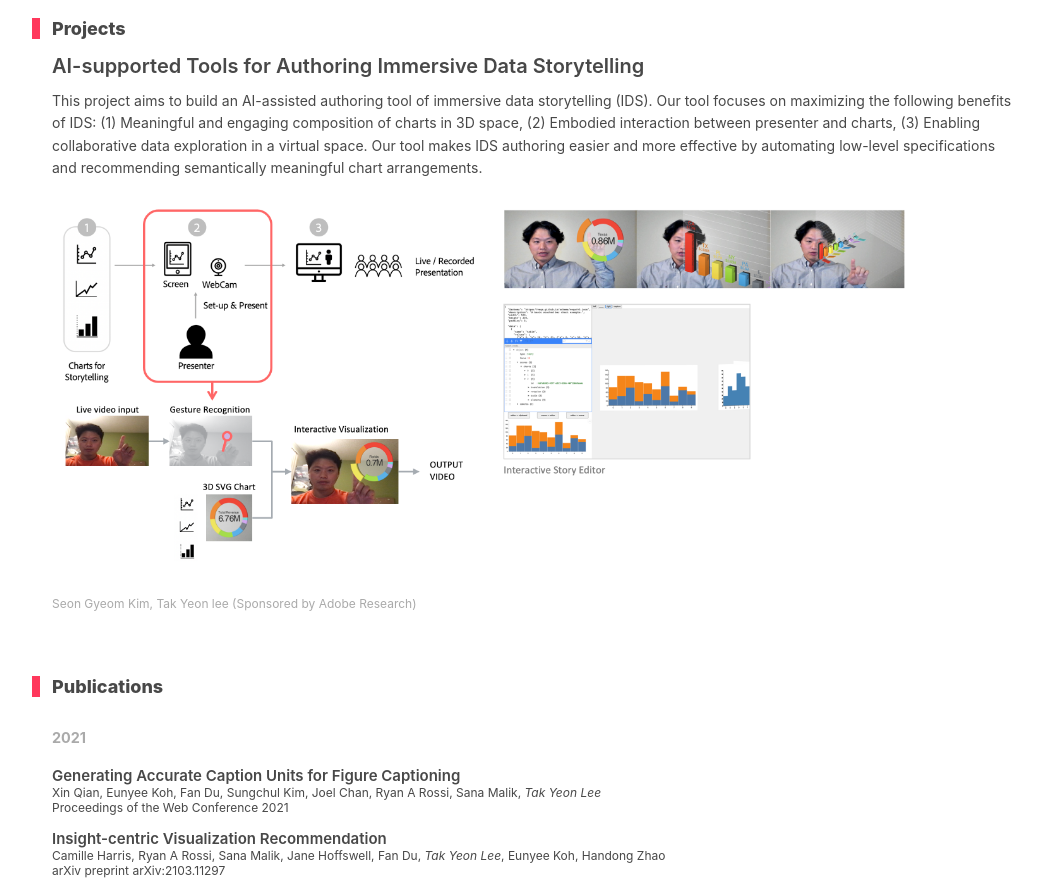
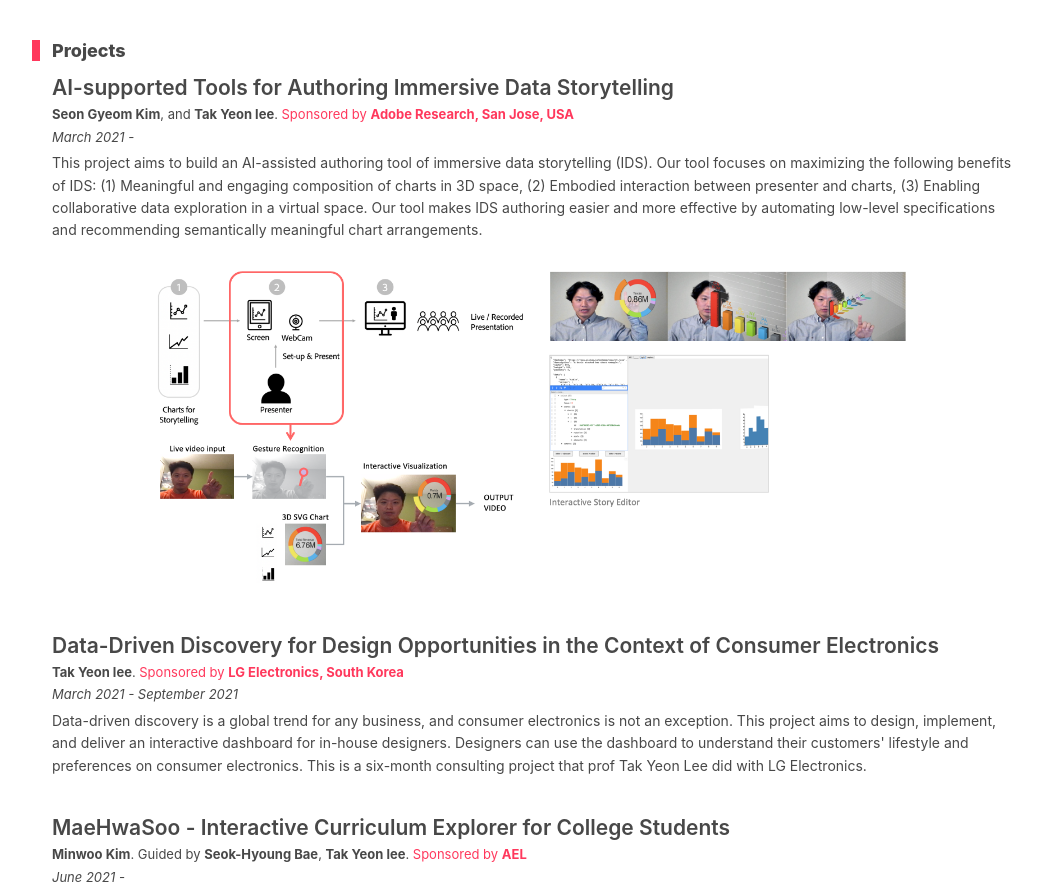
Before and after one commit to reflect9/ael, a React (Create React App) app: page / in a window 1280 px wide. Shown: the part 1860-2753 px from the top of the page, without its empty margins (108-1150 px from the left). Built offline with nearby package versions, Linux system fonts and the light colour scheme.

Commit message:
projects added

```diff
--- a/src/App.js
+++ b/src/App.js
@@ -6,6 +6,7 @@ import joohyoungpark_image from "./images/member_photo/joohyoungpark.jpeg";
 // import noun_person from "./images/noun_person.png";
 import noun_person_svg from "./images/noun_Human_823373.svg";
 import image_ids_all from "./images/project_photo/ids-all.png";
+import maehwasoo from "./images/project_photo/maehwasoo.png";
 // import SimpleImageSlider from "react-simple-image-slider";
 
 import React, { Component } from 'react';
@@ -67,9 +68,9 @@ function App() {
 
         {/* Section 1 Who We Are */}
         <section>
-          <h2>Lab's Vision</h2>
+          <h2>Vision</h2>
           <p>
-            Welcome to the AI Experience Lab (AEL) founded by prof. <a href="http://www.takyeonlee.com" target='_blank'>Tak Yeon Lee</a> in 2021. The following manifesto guides us to design innovative yet practical solutions using data and AI technology.
+            Welcome to the AI Experience Lab (AEL) founded by prof. <a href="http://www.takyeonlee.com" target='_blank'>Tak Yeon Lee</a> in 2021. We create innovation solutions for real-world problems by integrating the power of <em>design</em>, <em>data</em>, and <em>AI-technology</em>. The following manifesto tells about our approach in detail.
           </p>
 
           <h3><em>Data-Centric Design</em> over Traditional Industrial Design</h3>
@@ -147,7 +148,7 @@ function App() {
             </li>
             <li>
               <img src={joohyoungpark_image} />
-              <div className="name">JooHyoung, Park</div>
+              <div className="name">Juhyeong, Park</div>
               <div className="role">Master Student</div>
               <div className="email">
                 wngud913@kaist.ac.kr
@@ -168,7 +169,7 @@ function App() {
         <section>
           <h2>How to Join</h2>
           <p>
-          We are always looking for students interested in AI-infused products and data-driven design. If you're interested in working with me, please read below and send me an email (reflect9 at gmail dot com).
+          We are always looking for students interested in AI-infused products and data-driven design. If you're interested in working with me, please read below and send me an email (takyeonlee at kaist dot ac dot kr).
           </p>
           <h3>Ph.D. student</h3>
           <p>
@@ -203,33 +204,70 @@ function App() {
         <section>
           <h2>Projects</h2>
           <div className="project">
-            {/* <div className="carousel">
-              <SimpleImageSlider
-                width={400}
-                height={250}
-                images={images_ids}
-                slideDuration={0.1}
-                showBullets={true}
-                showNavs={true}
-                startIndex={0}
-              />
-            </div> */}
             <div className="title">
                 AI-supported Tools for Authoring Immersive Data Storytelling
             </div>
-
-
+            <div className="contributors">
+              <b>Seon Gyeom Kim</b>, and <b>Tak Yeon lee</b>.
+              <span className="sponsor"> Sponsored by <b>Adobe Research, San Jose, USA</b></span>
+            </div>
+            <div className="time">
+              March 2021 -
+            </div>
             <div className="description">
-              This project aims to build an AI-assisted authoring tool of immersive data storytelling (IDS). Our tool focuses on maximizing the following benefits of IDS: (1) Meaningful and engaging composition of charts in 3D space, (2) Embodied interaction between presenter and charts, (3) Enabling collaborative data exploration in a virtual space. Our tool makes IDS authoring easier and more effective by automating low-level specifications and recommending semantically meaningful chart arrangements.
+              This project aims to build an AI-assisted  authoring tool of immersive data storytelling (IDS). Our tool focuses on maximizing the following benefits of IDS: (1) Meaningful and engaging composition of charts in 3D space, (2) Embodied interaction between presenter and charts, (3) Enabling collaborative data exploration in a virtual space. Our tool makes IDS authoring easier and more effective by automating low-level specifications and recommending semantically meaningful chart arrangements.
             </div>
-            <div className="image" style={{margin:"20px 0", width:"90%"}}>
+            <div className="image" style={{margin:"20px auto", width:"80%",}}>
               <img src={image_ids_all}/>
             </div>
-            <div className="participants">
-                Seon Gyeom Kim, Tak Yeon lee (Sponsored by Adobe Research)
+
+          </div>
+
+          <div className="project">
+            <div className="title">
+                Data-Driven Discovery for Design Opportunities in the Context of Consumer Electronics
             </div>
+            <div className="contributors">
+              <b>Tak Yeon lee</b>.
+              <span className="sponsor"> Sponsored by <b>LG Electronics, South Korea</b></span>
+            </div>
+            <div className="time">
+              March 2021 - September 2021
+            </div>
+            <div className="description">
+              Data-driven discovery is a global trend for any business, and
+              consumer electronics is not an exception. This project aims to design, implement, and deliver
+              an interactive dashboard for in-house designers. Designers can use the dashboard to understand
+              their customers' lifestyle and preferences on consumer electronics.
+              This is a six-month consulting project that prof Tak Yeon Lee did with LG Electronics.
+            </div>
+          </div>
 
+          <div className="project">
+            <div className="title">
+                MaeHwaSoo - Interactive Curriculum Explorer for College Students
+            </div>
+            <div className="contributors">
+              <b>Minwoo Kim</b>. Guided by <b>Seok-Hyoung Bae</b>, <b>Tak Yeon lee</b>.
+              <span className="sponsor"> Sponsored by <b>AEL</b></span>
+            </div>
+            <div className="time">
+              June 2021 -
 
+            </div>
+            <div className="description">
+              College students regularly spend time on checking their progress toward graduation.
+              MaeHwaSoo is a web-based interactive platform for students to quickly check
+              whether they are ready to graduate, and how many / what classes they need to take until graduation.
+              This project was originally initiated by a undergraduate student Minwoo Kim, and now became an open-source
+              project maintained and improved by other contributors in KAIST.
+              <span className="link">
+                <a href="https://uce-kaist-preview.herokuapp.com/" target="_blank">Visit the site</a>
+              </span>
+            </div>
+            <div className="image" style={{margin:"20px auto", width:"80%",}}>
+              <img src={maehwasoo}/>
+            </div>
           </div>
         </section>
 
@@ -238,6 +276,23 @@ function App() {
           <h2>Publications</h2>
           <h3>2021</h3>
           <ul className="publications">
+
+            <li>
+              <div className="bib-item">
+                <div className="title">
+                  An Evaluation-Focused Framework for Visualization Recommendation Algorithms
+                </div>
+                <div className="authors">
+                Zehua Zeng, Phoebe Moh, Fan Du, Jane Hoffswell, <em>Tak Yeon Lee</em>, Sana Malik, Eunyee Koh, Leilani Battle
+                </div>
+                <div className="description">
+                Proceedings of the 32nd IEEE VIS 2021, Visualization Conference
+                <span class="acknowledgement">Honorable Mention</span>
+                <a className="link" target="_blank" href="https://homes.cs.washington.edu/~leibatt/static/papers/zeng2021evaluation.pdf">[PDF]</a>
+                </div>
+              </div>
+            </li>
+
             <li>
               <div className="bib-item">
                 <div className="title">
@@ -248,10 +303,43 @@ function App() {
                 Xin Qian, Eunyee Koh, Fan Du, Sungchul Kim, Joel Chan, Ryan A Rossi, Sana Malik, <em>Tak Yeon Lee</em>
                 </div>
                 <div className="description">
-                Proceedings of the Web Conference 2021
+                Proceedings of the Web Conference 2021 (WWW '21) Association for Computing Machinery, New York, NY, USA, 2792–2804. DOI:https://doi.org/10.1145/3442381.3449923
+                <a className="link" target="_blank" href="https://terpconnect.umd.edu/~xinq/Figure_captioning_WWW21.pdf">[PDF]</a>
                 </div>
               </div>
             </li>
+
+            <li>
+              <div className="bib-item">
+                <div className="title">
+                  EXACTA: Explainable Column Annotation
+                </div>
+                <div className="authors">
+                Yikun Xian, Handong Zhao, <em>Tak Yeon Lee</em>, Sungchul Kim, Ryan Rossi, Zuohui Fu, Gerard de Melo and S. Muthukrishnan
+                </div>
+                <div className="description">
+                KDD '21: Proceedings of the 19th ACM SIGKDD international conference on Knowledge discovery and data mining (ACM) Association for Computing Machinery, New York, NY, USA, 2792–2804.
+                <a className="link" target="_blank" href="https://orcax.github.io/publications/">[PDF]</a>
+                </div>
+              </div>
+            </li>
+
+            <li>
+              <div className="bib-item">
+                <div className="title">
+                  Learning to Recommend Visualizations from Data
+                </div>
+                <div className="authors">
+                Xin Qian, Ryan Rossi, Fan Du, Sungchul Kim, Eunyee Koh, Sana Malik, <em>Tak Yeon Lee</em>, and Joel Chan
+                </div>
+                <div className="description">
+                KDD '21: Proceedings of the 19th ACM SIGKDD international conference on Knowledge discovery and data mining (ACM) Association for Computing Machinery, New York, NY, USA, 2792–2804.
+                <a className="link" target="_blank" href="https://www.terpconnect.umd.edu/~xinq/Learning_to_Recommend_Vis_from_Data_KDD21.pdf">[PDF]</a>
+                </div>
+              </div>
+            </li>
+
+
 
             <li>
               <div className="bib-item">
@@ -273,7 +361,7 @@ function App() {
                   Personalized Visualization Recommendation
                 </div>
                 <div className="authors">
-                Xin Qian, Ryan A Rossi, Fan Du, Sungchul Kim, Eunyee Koh, Sana Malik, Tak Yeon Lee, Nesreen K Ahmed
+                Xin Qian, Ryan A Rossi, Fan Du, Sungchul Kim, Eunyee Koh, Sana Malik, <em>Tak Yeon Lee</em>, Nesreen K Ahmed
                 </div>
                 <div className="description">
                 arXiv preprint arXiv:2102.06343
--- a/src/App.scss
+++ b/src/App.scss
@@ -105,6 +105,10 @@ a {
     font-size:0.9em;
     line-height:1.5em;
     padding-right:10em;
+    em {
+      font-weight:700;
+      font-style:normal;
+    }
   }
   p.indented {
     margin-top:-5px;
@@ -181,10 +185,29 @@ ul.publications {
         }
       }
       .authors {
-        font-size:0.8em;
+        line-height:1.5em;
+        font-size:0.9em;
+        em {
+          font-weight:600;
+          font-style:normal;
+        }
       }
       .description {
-        font-size:0.8em;
+        font-size:0.9em;
+        line-height:1.6em;
+      }
+      span.acknowledgement {
+        margin-left:10px;
+        margin-right:10px;
+        font-weight:600;
+        color:$pinkyred;
+      }
+      a.link {
+        margin-left:4px;
+        color:$pinkyred;
+        font-size:0.9em;
+        display: inline-block;
+        vertical-align: bottom;
       }
     }
   }
@@ -192,6 +215,7 @@ ul.publications {
 
 .project {
   margin-top:16px;
+  margin-bottom:40px;
   line-height:1.4em;
   .image {
     width:100%;
@@ -201,11 +225,26 @@ ul.publications {
   }
   .title {
     font-weight:600;
-    font-size:20px;
+    font-size:21px;
+  }
+  .contributors {
+    font-size:13px;
+    margin-top:4px;
+    .sponsor {
+      color:$pinkyred;
+    }
+  }
+  .time {
+    font-size:13px;
+    font-style:italic;
   }
   .description {
-    margin-top:12px;
+    margin-top:4px;
     font-size:14px;
+    span.link {
+      margin-left:4px;
+    }
+
   }
   .participants {
     margin-top:4px;
```
Also changed, not shown: src/images/project_photo/maehwasoo.png (added), 7 other files (tests, documents, lock files or other folders).
